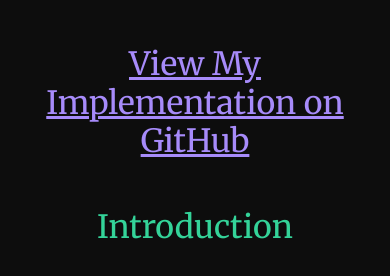
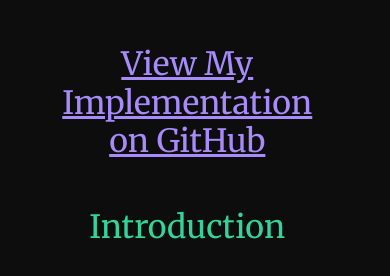
Before and after one commit to spencer-karofsky/new-website, an Astro site: page /dalle2 in a window 390 px wide. Shown: the part 759-1035 px from the top of the page. Built offline with nearby package versions, Linux system fonts and the light colour scheme; Astro itself is replaced by a stand-in of ours.

Commit message:
Update global.css

```diff
--- a/src/styles/global.css
+++ b/src/styles/global.css
@@ -206,6 +206,10 @@ h3 {
         width: 95%;
     }
 
+    .project-writeup h3 {
+        width: 95%;
+    }
+
     #index-summary {
         width: 95%;
         font-size: 1.5em;
```
